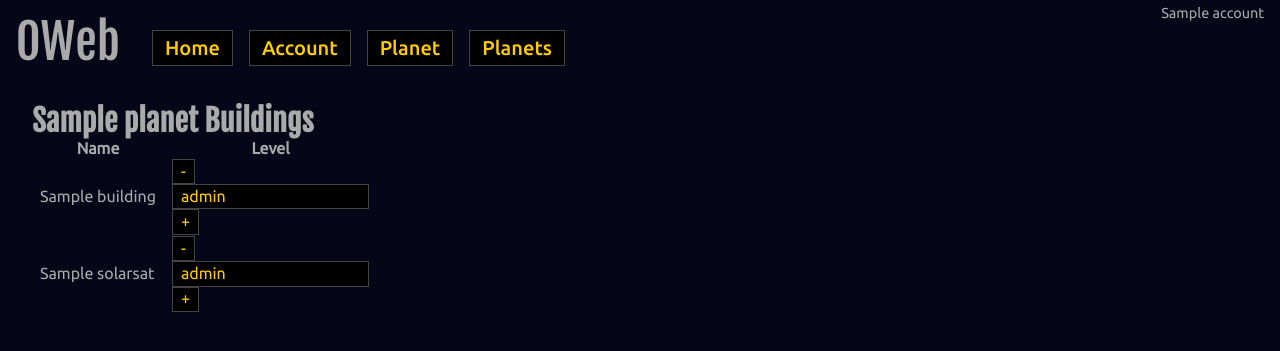
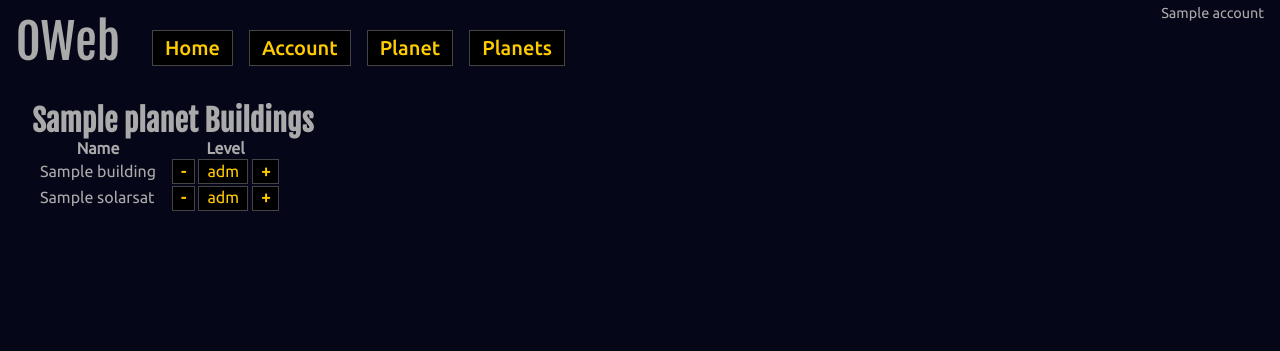
Before and after one commit to Mischback/django-oweb, a Django app: template oweb/templates/oweb/planet_buildings.html in a window 1280 px wide. Shown: the top 351 px of the page. Run offline with Django 3.2, Linux system fonts and the light colour scheme; the template is opened without the code that fills it: most values are stand-ins (such as "Sample title", 1, 10 or a date in 2020).

Commit message:
Item listings completed

```diff
--- a/oweb/static/oweb/css/basic.css
+++ b/oweb/static/oweb/css/basic.css
@@ -141,3 +141,14 @@ table.research_listing td.form form input {
     width: 2em;
     text-align: right;
 }
+
+table.ship_listing td.form form input,
+table.defense_listing td.form form input {
+    width: 6em;
+    text-align: right;
+}
+
+table.building_listing td.form form input {
+    width: 2em;
+    text-align: center;
+}
--- a/oweb/templates/oweb/account_ships.html
+++ b/oweb/templates/oweb/account_ships.html
@@ -6,7 +6,7 @@
         <h1>Account Ships</h1>
     </header>
 {% if ships %}
-    <table>
+    <table class="item_listing ship_listing">
         <tr>
             <th>Name</th>
             <th>Count</th>
@@ -14,7 +14,7 @@
     {% for s in ships %}
         <tr>
             <td>{{ s.name }}</td>
-            <td>{% include 'oweb/includes/item_form.html' with item=s item_type='ship' %}</td>
+            <td class="form">{% include 'oweb/includes/item_form.html' with item=s item_type='ship' %}</td>
         </tr>
     {% endfor %}
     </table>
--- a/oweb/templates/oweb/planet_buildings.html
+++ b/oweb/templates/oweb/planet_buildings.html
@@ -6,7 +6,7 @@
         <h1>{{ planet.name }} Buildings</h1>
     </header>
 {% if buildings %}
-    <table>
+    <table class="item_listing building_listing">
         <tr>
             <th>Name</th>
             <th>Level</th>
@@ -14,12 +14,12 @@
     {% for b in buildings %}
         <tr>
             <td>{{ b.name }}</td>
-            <td>{% include 'oweb/includes/item_form.html' with item=b item_type='building' %}</td>
+            <td class="form">{% include 'oweb/includes/item_form.html' with item=b item_type='building' %}</td>
         </tr>
     {% endfor %}
         <tr>
             <td>{{ solarsat.name }}</td>
-            <td>{% include 'oweb/includes/item_form.html' with item=solarsat item_type='ship' %}</td>
+            <td class="form">{% include 'oweb/includes/item_form.html' with item=solarsat item_type='ship' %}</td>
         </tr>
     </table>
 {% endif %}
--- a/oweb/templates/oweb/planet_defense.html
+++ b/oweb/templates/oweb/planet_defense.html
@@ -6,7 +6,7 @@
         <h1>{{ planet.name }} Defense</h1>
     </header>
 {% if defense %}
-    <table>
+    <table class="item_listing defense_listing">
         <tr>
             <th>Name</th>
             <th>Level</th>
@@ -14,7 +14,7 @@
     {% for d in defense %}
         <tr>
             <td>{{ d.name }}</td>
-            <td>{% include 'oweb/includes/item_form.html' with item=d item_type='defense' %}</td>
+            <td class="form">{% include 'oweb/includes/item_form.html' with item=d item_type='defense' %}</td>
         </tr>
     {% endfor %}
     </table>
```
